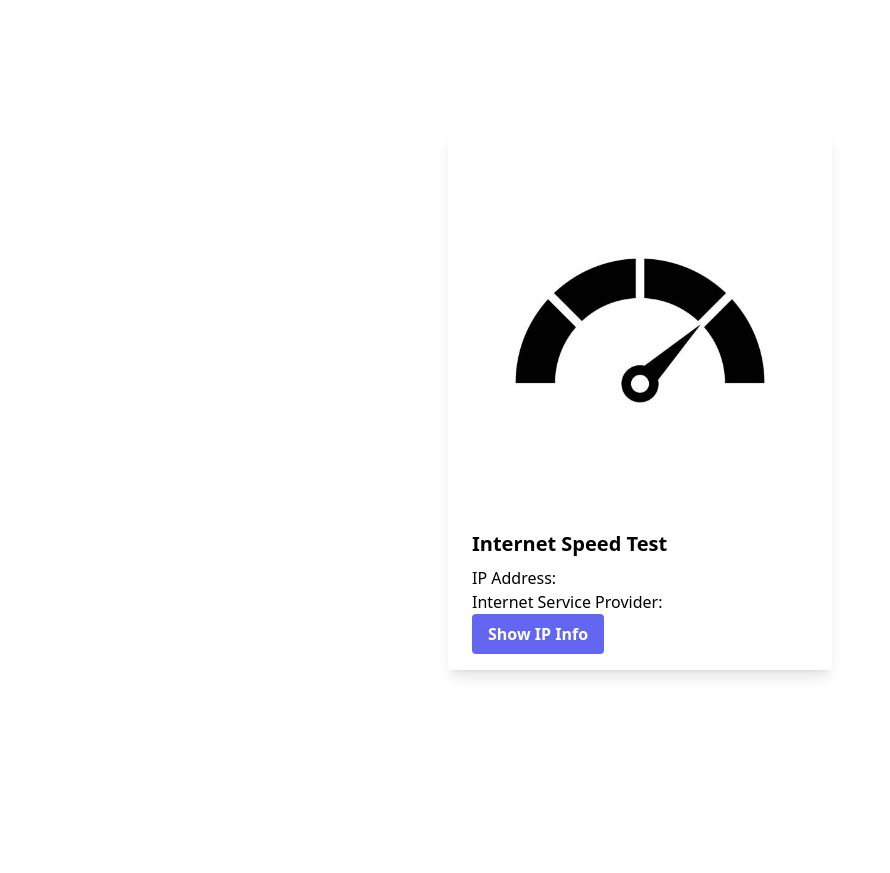
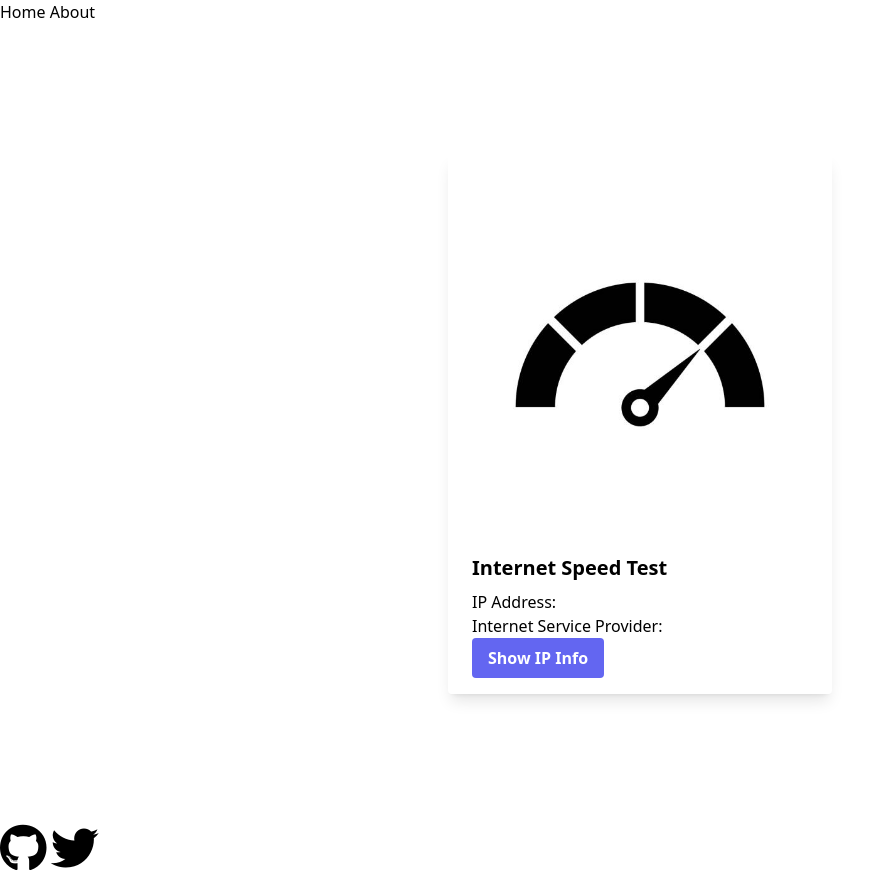
Before and after one commit to tsxepo-web/InternetSpeedTest, a website: page index.html in a window 1280 px wide. Shown: the whole page, without its empty margins (0-890 px from the left). Before the commit the page ends 800 px from the top, so only its background shows below. Drawn offline with nearby package versions, Linux system fonts and the light colour scheme; no server answers.

Commit message:
add navbar and footer

```diff
--- a/index.html
+++ b/index.html
@@ -6,9 +6,20 @@
     <meta name="viewport" content="width=device-width, initial-scale=1.0">
     <script src="https://cdn.tailwindcss.com"></script>
     <link rel="stylesheet" href="style/main.css">
+    <script src="https://kit.fontawesome.com/831205a5cd.js" crossorigin="anonymous"></script>
     <title>Document</title>
 </head>
 <body>
+    <header>
+        <nav>
+            <ul>
+                <li>
+                    <a href="#">Home</a>
+                    <a href="#">About</a>
+                </li>
+            </ul>
+        </nav>
+    </header>
     <div class="container">
         <div class="flex backdrop-opacity-100 justify-center items-center h-screen">
             <div class="max-w-sm rounded overflow-hidden shadow-lg">
@@ -26,6 +37,10 @@
             </div>
         </div>
     </div>
+    <footer>
+        <i class="fa-brands fa-github fa-3x"></i>
+        <i class="fa fa-twitter fa-3x"></i>
+    </footer>
     <script src="scripts/ipInfo.js"></script>
     <script src="scripts/speedInfo.js"></script>
 </body>
--- a/scripts/ipInfo.js
+++ b/scripts/ipInfo.js
@@ -12,4 +12,3 @@ function createList(data){
     localStorage.setItem('IP Address', data.ip_address);
     localStorage.setItem('Internet Service Provider', data.connection.isp_name);
 }
-window.onload = () => showList();
```
